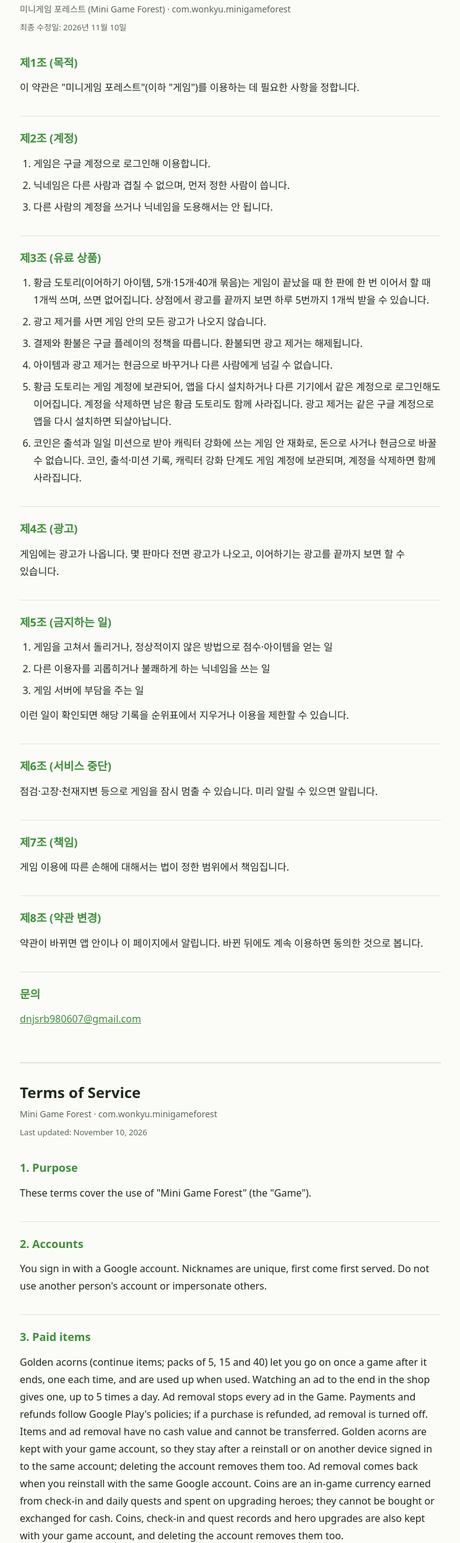
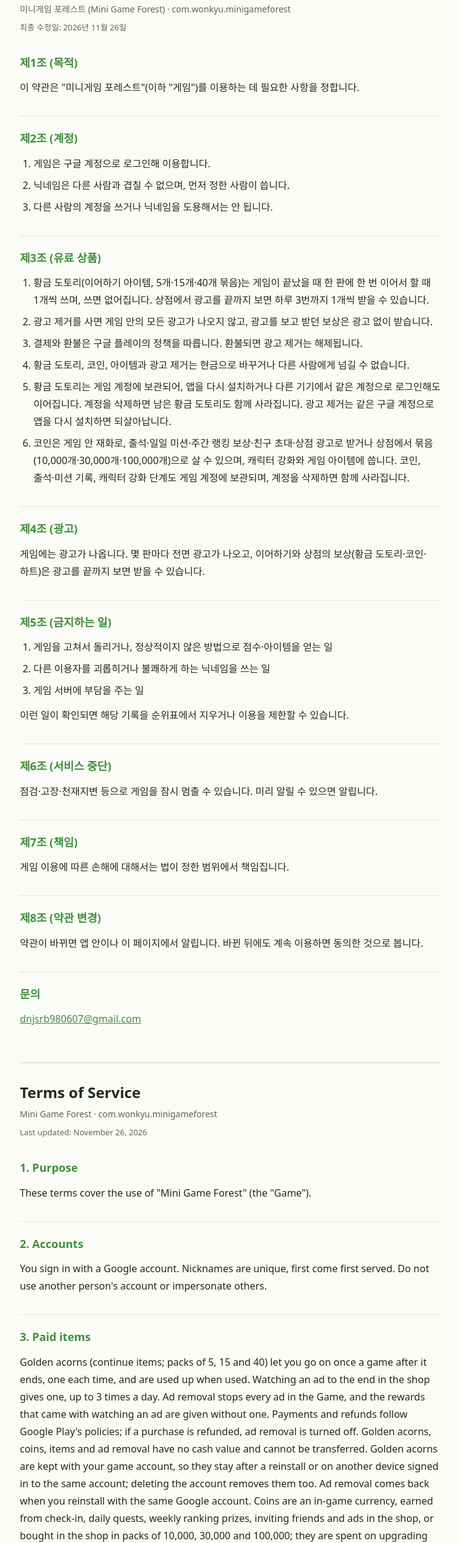
Before and after one commit to WONKYU0607/block-forest, a plain HTML site: page terms.html in a window 1280 px wide. Shown: the part 77-2567 px from the top of the page at 62% size, without its empty margins (268-1011 px from the left). Drawn offline with Linux system fonts and the light colour scheme.

Commit message:
Terms and privacy: coin packs; invite pages send phones to Google Play
- Terms art. 3/4 (ko, en): coins can be bought (10,000 / 30,000 / 100,000) and are earned from check-in, quests,
  weekly prizes, invites and shop ads; spent on hero upgrades and items. Golden acorn by ad: 3 a day (was 5).
  With ad removal the ad rewards come without the ad. Coins, golden acorns, items: no cash value.
- Privacy: delivering coins bought, too.
- invite.html / invite-en.html: STORE_LIVE on (Android goes to Google Play with the inviter in the referrer;
  others see the store button)

Co-Authored-By: Claude Opus 5.5 <noreply@anthropic.com>
Claude-Session: https://claude.ai/code/session_01AQW15GcGnxhe9Cz9r1c8Vo

```diff
--- a/terms.html
+++ b/terms.html
@@ -29,7 +29,7 @@
 
   <h1>이용약관</h1>
   <p class="sub">미니게임 포레스트 (Mini Game Forest) · com.wonkyu.minigameforest</p>
-  <p class="upd">최종 수정일: 2026년 11월 10일</p>
+  <p class="upd">최종 수정일: 2026년 11월 26일</p>
 
   <h2>제1조 (목적)</h2>
   <p>이 약관은 "미니게임 포레스트"(이하 "게임")를 이용하는 데 필요한 사항을 정합니다.</p>
@@ -43,16 +43,16 @@
 
   <h2>제3조 (유료 상품)</h2>
   <ol>
-    <li>황금 도토리(이어하기 아이템, 5개·15개·40개 묶음)는 게임이 끝났을 때 한 판에 한 번 이어서 할 때 1개씩 쓰며, 쓰면 없어집니다. 상점에서 광고를 끝까지 보면 하루 5번까지 1개씩 받을 수 있습니다.</li>
-    <li>광고 제거를 사면 게임 안의 모든 광고가 나오지 않습니다.</li>
+    <li>황금 도토리(이어하기 아이템, 5개·15개·40개 묶음)는 게임이 끝났을 때 한 판에 한 번 이어서 할 때 1개씩 쓰며, 쓰면 없어집니다. 상점에서 광고를 끝까지 보면 하루 3번까지 1개씩 받을 수 있습니다.</li>
+    <li>광고 제거를 사면 게임 안의 모든 광고가 나오지 않고, 광고를 보고 받던 보상은 광고 없이 받습니다.</li>
     <li>결제와 환불은 구글 플레이의 정책을 따릅니다. 환불되면 광고 제거는 해제됩니다.</li>
-    <li>아이템과 광고 제거는 현금으로 바꾸거나 다른 사람에게 넘길 수 없습니다.</li>
+    <li>황금 도토리, 코인, 아이템과 광고 제거는 현금으로 바꾸거나 다른 사람에게 넘길 수 없습니다.</li>
     <li>황금 도토리는 게임 계정에 보관되어, 앱을 다시 설치하거나 다른 기기에서 같은 계정으로 로그인해도 이어집니다. 계정을 삭제하면 남은 황금 도토리도 함께 사라집니다. 광고 제거는 같은 구글 계정으로 앱을 다시 설치하면 되살아납니다.</li>
-    <li>코인은 출석과 일일 미션으로 받아 캐릭터 강화에 쓰는 게임 안 재화로, 돈으로 사거나 현금으로 바꿀 수 없습니다. 코인, 출석·미션 기록, 캐릭터 강화 단계도 게임 계정에 보관되며, 계정을 삭제하면 함께 사라집니다.</li>
+    <li>코인은 게임 안 재화로, 출석·일일 미션·주간 랭킹 보상·친구 초대·상점 광고로 받거나 상점에서 묶음(10,000개·30,000개·100,000개)으로 살 수 있으며, 캐릭터 강화와 게임 아이템에 씁니다. 코인, 출석·미션 기록, 캐릭터 강화 단계도 게임 계정에 보관되며, 계정을 삭제하면 함께 사라집니다.</li>
   </ol>
 
   <h2>제4조 (광고)</h2>
-  <p>게임에는 광고가 나옵니다. 몇 판마다 전면 광고가 나오고, 이어하기는 광고를 끝까지 보면 할 수 있습니다.</p>
+  <p>게임에는 광고가 나옵니다. 몇 판마다 전면 광고가 나오고, 이어하기와 상점의 보상(황금 도토리·코인·하트)은 광고를 끝까지 보면 받을 수 있습니다.</p>
 
   <h2>제5조 (금지하는 일)</h2>
   <ol>
@@ -77,7 +77,7 @@
   <section class="en" lang="en">
     <h1>Terms of Service</h1>
     <p class="sub">Mini Game Forest · com.wonkyu.minigameforest</p>
-    <p class="upd">Last updated: November 10, 2026</p>
+    <p class="upd">Last updated: November 26, 2026</p>
 
     <h2>1. Purpose</h2>
     <p>These terms cover the use of "Mini Game Forest" (the "Game").</p>
@@ -86,10 +86,10 @@
     <p>You sign in with a Google account. Nicknames are unique, first come first served. Do not use another person's account or impersonate others.</p>
 
     <h2>3. Paid items</h2>
-    <p>Golden acorns (continue items; packs of 5, 15 and 40) let you go on once a game after it ends, one each time, and are used up when used. Watching an ad to the end in the shop gives one, up to 5 times a day. Ad removal stops every ad in the Game. Payments and refunds follow Google Play's policies; if a purchase is refunded, ad removal is turned off. Items and ad removal have no cash value and cannot be transferred. Golden acorns are kept with your game account, so they stay after a reinstall or on another device signed in to the same account; deleting the account removes them too. Ad removal comes back when you reinstall with the same Google account. Coins are an in-game currency earned from check-in and daily quests and spent on upgrading heroes; they cannot be bought or exchanged for cash. Coins, check-in and quest records and hero upgrades are also kept with your game account, and deleting the account removes them too.</p>
+    <p>Golden acorns (continue items; packs of 5, 15 and 40) let you go on once a game after it ends, one each time, and are used up when used. Watching an ad to the end in the shop gives one, up to 3 times a day. Ad removal stops every ad in the Game, and the rewards that came with watching an ad are given without one. Payments and refunds follow Google Play's policies; if a purchase is refunded, ad removal is turned off. Golden acorns, coins, items and ad removal have no cash value and cannot be transferred. Golden acorns are kept with your game account, so they stay after a reinstall or on another device signed in to the same account; deleting the account removes them too. Ad removal comes back when you reinstall with the same Google account. Coins are an in-game currency, earned from check-in, daily quests, weekly ranking prizes, inviting friends and ads in the shop, or bought in the shop in packs of 10,000, 30,000 and 100,000; they are spent on upgrading heroes and on in-game items. Coins, check-in and quest records and hero upgrades are also kept with your game account, and deleting the account removes them too.</p>
 
     <h2>4. Ads</h2>
-    <p>The Game shows ads: a full-screen ad every few games, and going on after a game ends by watching an ad to the end.</p>
+    <p>The Game shows ads: a full-screen ad every few games; going on after a game ends and the shop's rewards (golden acorns, coins, hearts) come with watching an ad to the end.</p>
 
     <h2>5. Prohibited use</h2>
     <p>Modifying the Game, getting scores or items by abnormal means, using offensive nicknames, or placing undue load on the servers. Such records may be removed from the leaderboards and use may be restricted.</p>
```
Also changed, not shown: invite-en.html (+1 -1 lines), invite.html (+1 -1 lines), privacy.html (+4 -4 lines).
